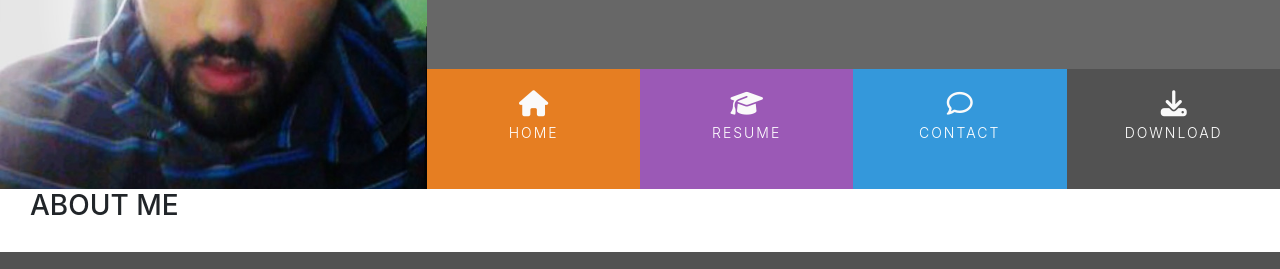
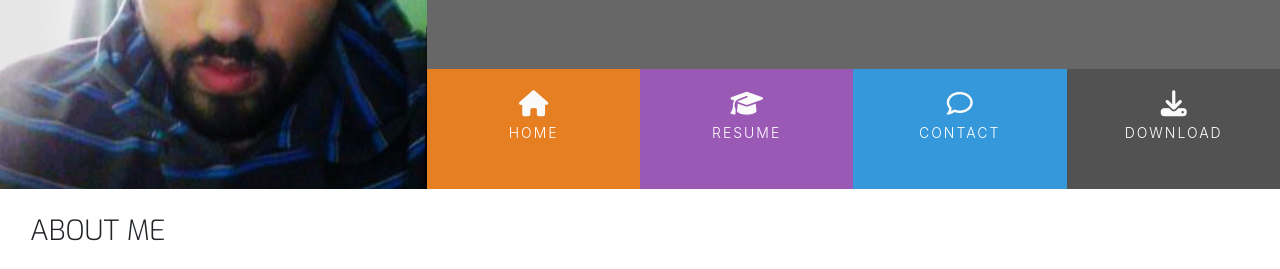
Before and after one commit to Shaf8808/resume, a plain HTML site: page index.html in a window 1280 px wide. Shown: the part 180-449 px from the top of the page. Drawn offline with nearby package versions, Linux system fonts and the light colour scheme.

Commit message:
Add styling for main section heading

```diff
--- a/assets/css/style.css
+++ b/assets/css/style.css
@@ -54,6 +54,13 @@ h1,h2,h3,h4 {
     display: table-cell;
     padding: 0 30px 30px;
     float: none;
+}
+
+.section-heading {
+    font-family: "Exo", sans-serif;
+    font-weight: 300;
+    margin-top: 25px;
+    margin-bottom: 40px;
 }
 
 /* -----------------------------Heading---------------------------- */
```
